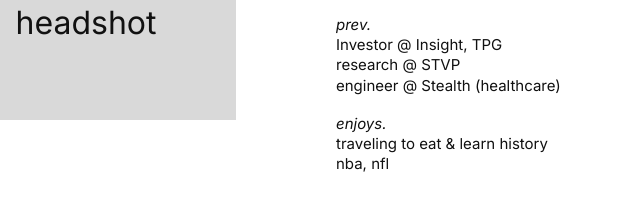
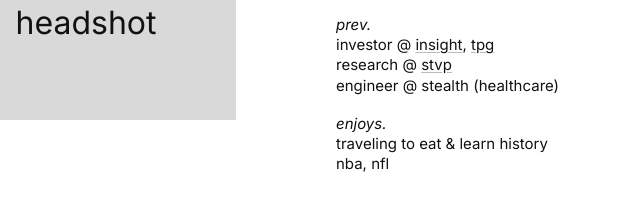
Before and after one commit to jessicahhu/portfolio, a plain HTML site: page index.html in a window 1280 px wide. Shown: the part 206-403 px from the top of the page, 354-994 px from the left. Drawn offline with Linux system fonts and the light colour scheme.

Commit message:
Add company links

```diff
--- a/index.html
+++ b/index.html
@@ -25,9 +25,9 @@
         </div>
         <div class="group">
           <h2>prev.</h2>
-          <p>Investor @ Insight, TPG</p>
-          <p>research @ STVP</p>
-          <p>engineer @ Stealth (healthcare)</p>
+          <p>investor @ <a href="https://www.insightpartners.com" target="_blank" rel="noopener">insight</a>, <a href="https://www.tpg.com" target="_blank" rel="noopener">tpg</a></p>
+          <p>research @ <a href="https://stvp.stanford.edu" target="_blank" rel="noopener">stvp</a></p>
+          <p>engineer @ stealth (healthcare)</p>
         </div>
         <div class="group">
           <h2>enjoys.</h2>
--- a/styles.css
+++ b/styles.css
@@ -77,6 +77,19 @@ h2 {
 
 .projects li + li { margin-top: 16px; }
 
+.about a {
+  color: inherit;
+  text-decoration: underline;
+  text-decoration-color: #bbb;
+  text-underline-offset: 2px;
+  transition: color 0.15s, text-decoration-color 0.15s;
+}
+
+.about a:hover {
+  color: var(--accent);
+  text-decoration-color: var(--accent);
+}
+
 .projects a {
   color: inherit;
   text-decoration: none;
```
